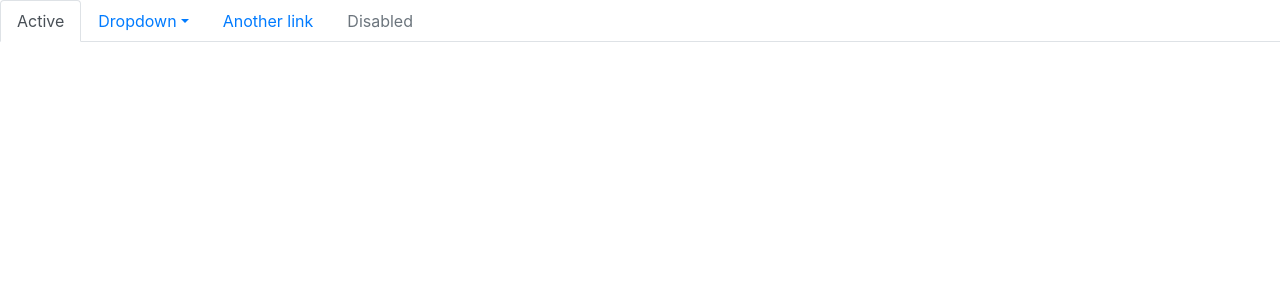
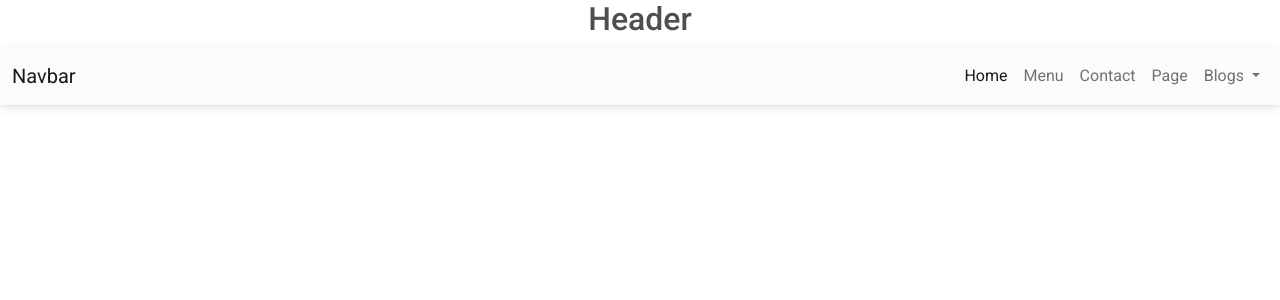
Before and after one commit to nikhilroy2/django_march_testing, a Django app: page / in a window 1280 px wide. Shown: the top 300 px of the page. Run offline with Django 3.2, Linux system fonts and the light colour scheme; some libraries are stand-ins or nearby versions.

Commit message:
header added

```diff
--- a/app1/templates/base.html
+++ b/app1/templates/base.html
@@ -1,23 +1,23 @@
 <!doctype html>
 <html lang="en">
+
 <head>
   <title>Title</title>
   <!-- Required meta tags -->
   <meta charset="utf-8">
   <meta name="viewport" content="width=device-width, initial-scale=1, shrink-to-fit=no">
 
-    <!-- Bootstrap CSS -->
-    <link rel="stylesheet" href="https://stackpath.bootstrapcdn.com/bootstrap/4.3.1/css/bootstrap.min.css" integrity="sha384-ggOyR0iXCbMQv3Xipma34MD+dH/1fQ784/j6cY/iJTQUOhcWr7x9JvoRxT2MZw1T" crossorigin="anonymous">
+  <!-- Font Awesome -->
+  <link href="https://cdnjs.cloudflare.com/ajax/libs/font-awesome/5.15.1/css/all.min.css" rel="stylesheet" />
+  <!-- Google Fonts -->
+  <link href="https://fonts.googleapis.com/css?family=Roboto:300,400,500,700&display=swap" rel="stylesheet" />
+  <!-- MDB -->
+  <link href="https://cdnjs.cloudflare.com/ajax/libs/mdb-ui-kit/3.3.0/mdb.min.css" rel="stylesheet" />
 </head>
 <body>
   {% block content %}
-
-
   {% endblock content %}
-    <!-- Optional JavaScript -->
-    <!-- jQuery first, then Popper.js, then Bootstrap JS -->
-    <script src="https://code.jquery.com/jquery-3.3.1.slim.min.js" integrity="sha384-q8i/X+965DzO0rT7abK41JStQIAqVgRVzpbzo5smXKp4YfRvH+8abtTE1Pi6jizo" crossorigin="anonymous"></script>
-    <script src="https://cdnjs.cloudflare.com/ajax/libs/popper.js/1.14.7/umd/popper.min.js" integrity="sha384-UO2eT0CpHqdSJQ6hJty5KVphtPhzWj9WO1clHTMGa3JDZwrnQq4sF86dIHNDz0W1" crossorigin="anonymous"></script>
-    <script src="https://stackpath.bootstrapcdn.com/bootstrap/4.3.1/js/bootstrap.min.js" integrity="sha384-JjSmVgyd0p3pXB1rRibZUAYoIIy6OrQ6VrjIEaFf/nJGzIxFDsf4x0xIM+B07jRM" crossorigin="anonymous"></script>
+  <!-- MDB -->
+  <script type="text/javascript" src="https://cdnjs.cloudflare.com/ajax/libs/mdb-ui-kit/3.3.0/mdb.min.js"></script>
 </body>
 </html>
--- a/app1/templates/index.html
+++ b/app1/templates/index.html
@@ -2,43 +2,40 @@
 
 
 {% block content %}
-<!-- Nav tabs -->
-<ul class="nav nav-tabs" id="navId">
-    <li class="nav-item">
-        <a href="#tab1Id" class="nav-link active">Active</a>
-    </li>
-    <li class="nav-item dropdown">
-        <a class="nav-link dropdown-toggle" data-toggle="dropdown" href="#" role="button" aria-haspopup="true"
-            aria-expanded="false">Dropdown</a>
-        <div class="dropdown-menu">
-            <a class="dropdown-item" href="#tab2Id">Action</a>
-            <a class="dropdown-item" href="#tab3Id">Another action</a>
-            <div class="dropdown-divider"></div>
-            <a class="dropdown-item" href="#tab4Id">Action</a>
+
+
+<h2 class="text-center">Header</h2>
+<header>
+    <nav class="navbar navbar-expand-lg navbar-light bg-light">
+        <div class="container-fluid">
+            <a href="#" class="navbar-brand">Navbar</a>
+            <button class="navbar-toggler" type="button" data-bs-toggle="collapse" data-bs-target="#navCollapse">
+                <i class="fas fa-bars    "></i>
+            </button>
+            <div class="navbar-collapse collapse" id="navCollapse">
+                <ul class="navbar-nav ms-auto mb-2 mb-lg-0">
+                    <li class="nav-item "><a href="#" class="nav-link active"> Home </a></li>
+                    <li class="nav-item"><a href="#" class="nav-link"> Menu </a></li>
+                    <li class="nav-item"><a href="#" class="nav-link"> Contact </a></li>
+                    <li class="nav-item"><a href="#" class="nav-link"> Page </a></li>
+                    <li class="nav-item dropdown">
+                        <a href="#" class="nav-link dropdown-toggle" data-mdb-toggle="dropdown"  id="navbarDropdown"> Blogs </a>
+                        <ul class="dropdown-menu dropdown-menu-end">
+                            <li class="dropdown-item">Lorem, ipsum dolor.</li>
+                            <li class="dropdown-item">Ducimus, necessitatibus ut!</li>
+                            <li class="dropdown-item">Voluptas, dolores atque?</li>
+                            <li><hr class="dropdown-divider"></li>
+                            <li class="dropdown-item">Pariatur, sequi ex?</li>
+                            <li class="dropdown-item">Pariatur, sequi ex?</li>
+                            <li class="dropdown-item">Pariatur, sequi ex?</li>
+                        </ul>
+                    </li>
+                </ul>
+
+            </div>
+
         </div>
-    </li>
-    <li class="nav-item">
-        <a href="#tab5Id" class="nav-link">Another link</a>
-    </li>
-    <li class="nav-item">
-        <a href="#" class="nav-link disabled">Disabled</a>
-    </li>
-</ul>
-
-<!-- Tab panes -->
-<div class="tab-content">
-    <div class="tab-pane fade show active" id="tab1Id" role="tabpanel"></div>
-    <div class="tab-pane fade" id="tab2Id" role="tabpanel"></div>
-    <div class="tab-pane fade" id="tab3Id" role="tabpanel"></div>
-    <div class="tab-pane fade" id="tab4Id" role="tabpanel"></div>
-    <div class="tab-pane fade" id="tab5Id" role="tabpanel"></div>
-</div>
-
-<script>
-    $('#navId a').click(e => {
-        e.preventDefault();
-        $(this).tab('show');
-    });
-</script>
+    </nav>
+</header>
 
 {% endblock content %}
```
Lines whose indentation alone changed are shown as unchanged.
